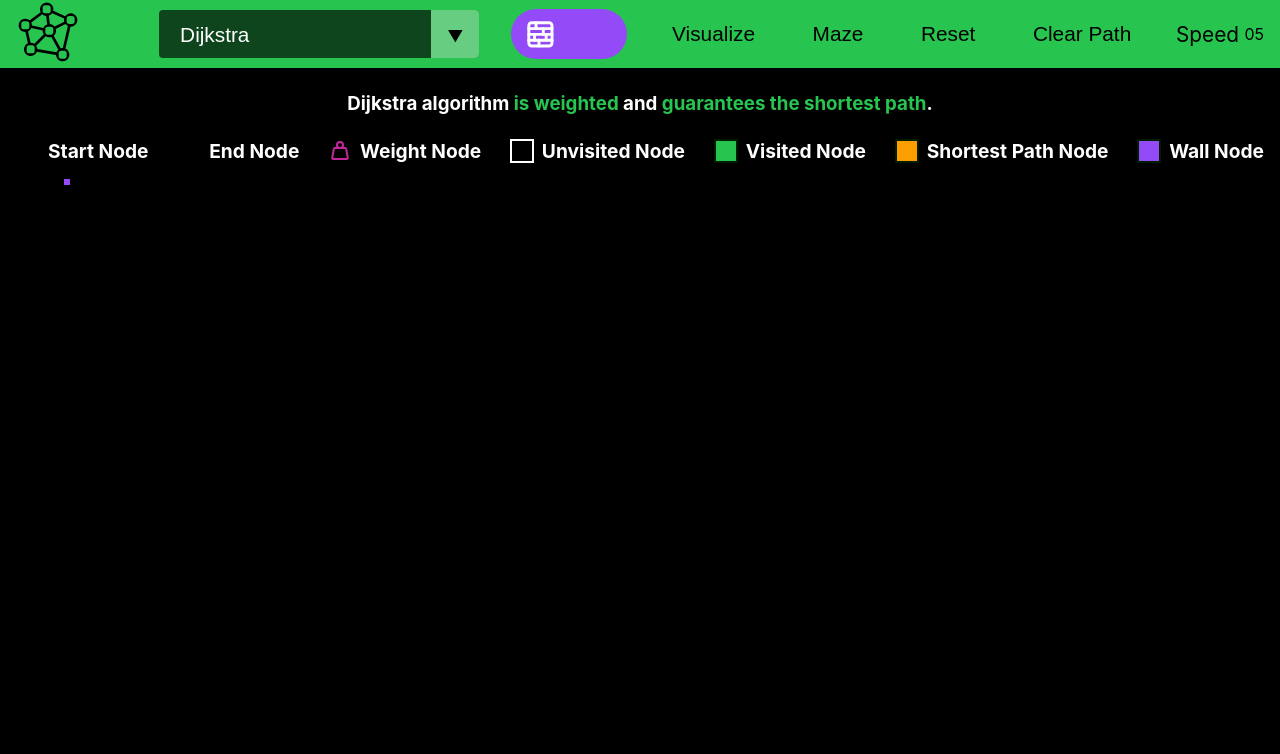
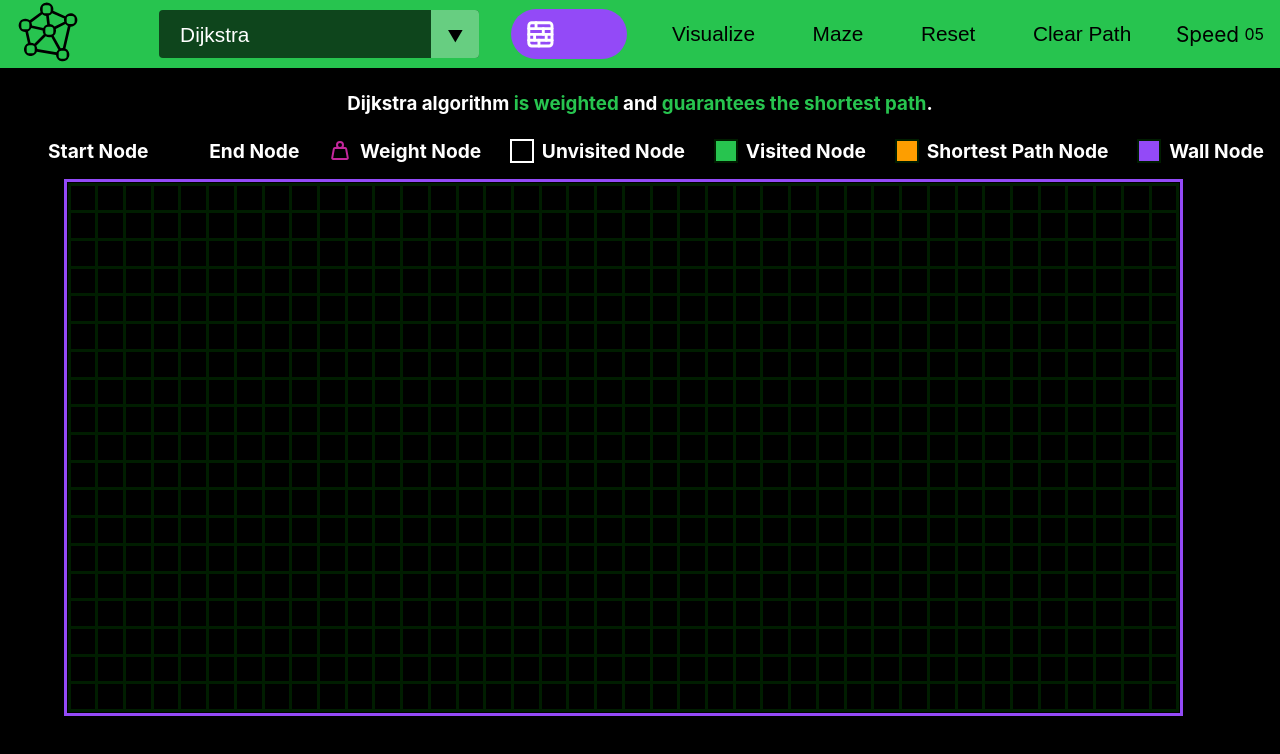
Before and after one commit to Chbmleao/Graph-Algorithms-Visualizer, a React (Create React App) app: page / in a window 1280 px wide. Shown: the top 754 px of the page. Built offline with nearby package versions, Linux system fonts and the light colour scheme; no server answers; some icons are missing.

Commit message:
Remove http requests to backend

```diff
--- a/src/components/Table.js
+++ b/src/components/Table.js
@@ -5,7 +5,6 @@ import React, {
   useImperativeHandle,
 } from "react";
 import "../styles/TableStyles.css";
-import axios from "axios";
 
 import TableCell from "./TableCell";
 
@@ -17,6 +16,7 @@ const MIN_PATH_COLOR = "#FD9E00";
 const Table = forwardRef(
   (
     {
+      tableSize,
       cellColors,
       setCellColors,
       cellWeights,
@@ -34,39 +34,15 @@ const Table = forwardRef(
     },
     ref
   ) => {
-    const [numTableRows, setNumTableRows] = useState(0);
-    const [numTableCols, setNumTableCols] = useState(0);
-    const [tableStyle, setTableStyle] = useState({
-      "--numTableRows": 20,
-      "--numTableCols": 30,
-    });
     const [isMouseDown, setIsMouseDown] = useState(false);
     const [isDraggingStart, setIsDraggingStart] = useState(false);
     const [isDraggingEnd, setIsDraggingEnd] = useState(false);
 
-    const getTableSize = async () => {
-      try {
-        const response = await axios.get("http://localhost:5000/api/tableSize");
-        const tableSize = response.data;
-        console.log("Table Size:", tableSize);
-        setNumTableRows(tableSize.numTableRows);
-        setNumTableCols(tableSize.numTableCols);
-        onStartPositionChange({
-          row: Math.floor(tableSize.numTableRows / 2),
-          col: Math.floor(tableSize.numTableCols / 10),
-        });
-        onEndPositionChange({
-          row: Math.floor(tableSize.numTableRows / 2),
-          col: Math.floor((tableSize.numTableCols / 10) * 9 - 1),
-        });
-        setTableStyle({
-          "--numTableRows": tableSize.numTableRows,
-          "--numTableCols": tableSize.numTableCols,
-        });
-      } catch (error) {
-        console.error(error);
-        throw error;
-      }
+    const { numTableRows, numTableCols } = tableSize;
+
+    const tableStyle = {
+      "--numTableRows": numTableRows,
+      "--numTableCols": numTableCols,
     };
 
     const createRandomMaze = () => {
@@ -90,11 +66,6 @@ const Table = forwardRef(
     useImperativeHandle(ref, () => ({
       createRandomMaze,
     }));
-
-    useEffect(() => {
-      getTableSize();
-      // eslint-disable-next-line react-hooks/exhaustive-deps
-    }, []);
 
     const getTimeoutValue = () => {
       const maxValue = 50;
```
